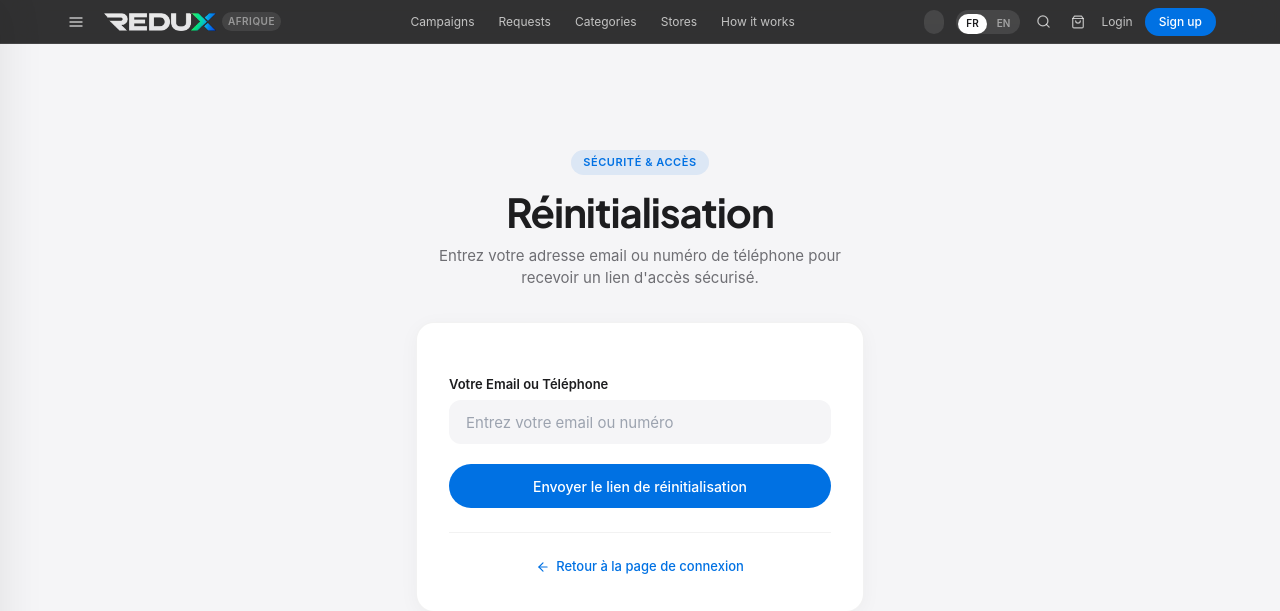
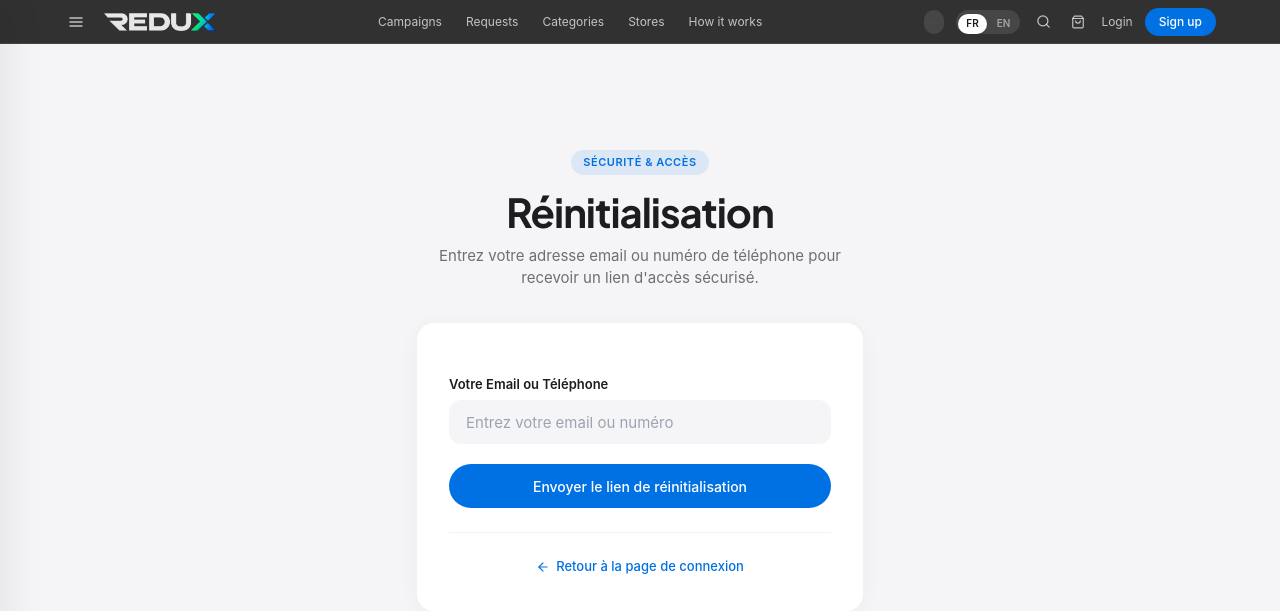
Before and after one commit to eugenetonato-ux/REDUX-MARKET, a Django app: page /forgot-password/ in a window 1280 px wide. Shown: the top 611 px of the page. Run offline with Django 5.2, Linux system fonts and the light colour scheme; data comes from the database, SQL or seed files in the repository; data that the repository does not hold is empty; parts of the project's set-up code (start-up, migrations or seed data) failed here and were passed over; some libraries are stand-ins or nearby versions.

Commit message:
fix(ui): supprime badge 'Afrique' a cote du logo REDUX (header + sidebar)

```diff
--- a/templates/partials/header.html
+++ b/templates/partials/header.html
@@ -11,9 +11,8 @@
         </svg>
       </button>
 
-      <a href="/" class="flex items-center gap-1.5 opacity-90 hover:opacity-100 transition-opacity">
+      <a href="/" class="flex items-center opacity-90 hover:opacity-100 transition-opacity">
         <img src="{% static 'images/redux_logo.png' %}" alt="REDUX" class="h-[18px] w-auto block">
-        <span class="text-[10px] font-semibold tracking-wider uppercase text-white/50 bg-white/10 px-1.5 py-0.5 rounded-full">AFRIQUE</span>
       </a>
     </div>
 
--- a/templates/partials/sidebar_drawer.html
+++ b/templates/partials/sidebar_drawer.html
@@ -8,7 +8,6 @@
   <div class="sidebar-header">
     <a href="/" class="sidebar-brand">
       <img src="{% static 'images/redux_logo.png' %}" alt="REDUX" class="sidebar-logo">
-      <span class="sidebar-badge">Afrique</span>
     </a>
     <button type="button" class="sidebar-close-btn" id="sidebar-close-btn" aria-label="{% trans 'Close menu' %}">
       <svg width="16" height="16" viewBox="0 0 24 24" fill="none" stroke="currentColor" stroke-width="2.5" stroke-linecap="round">
```
